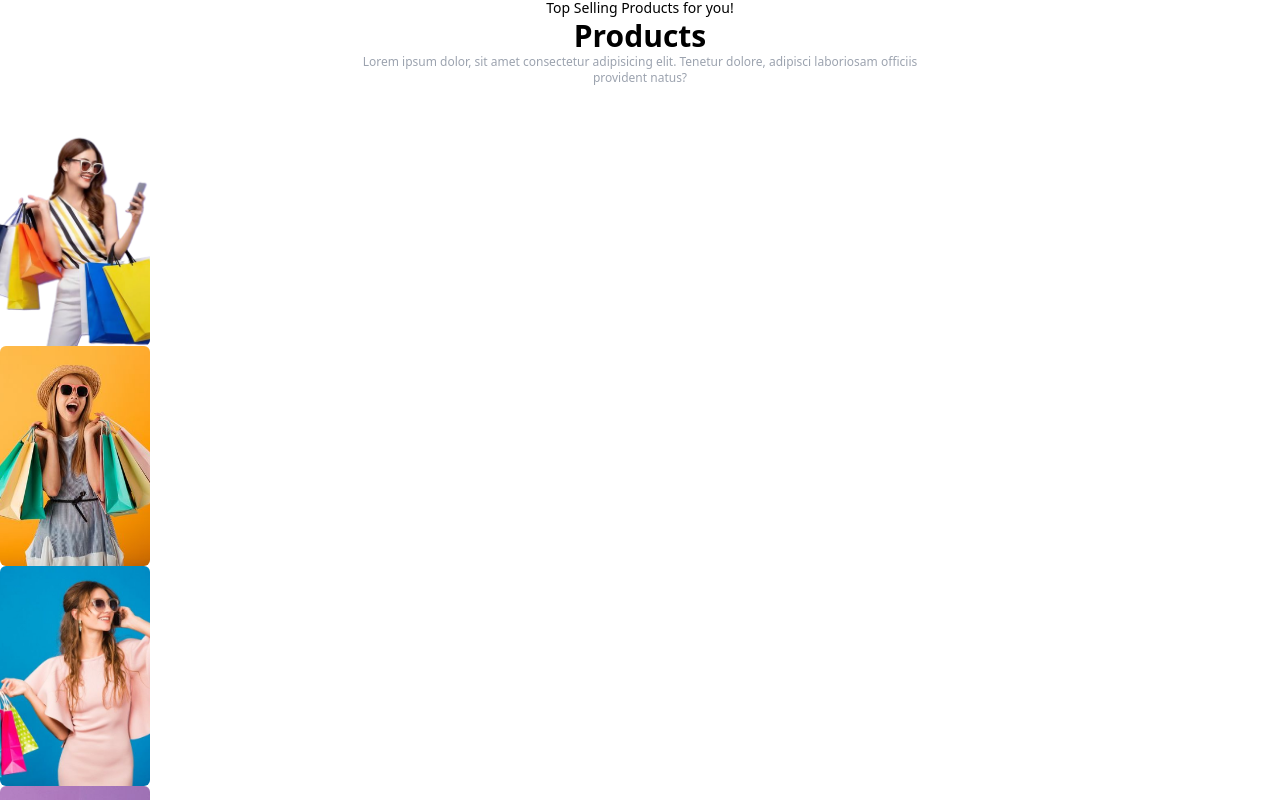
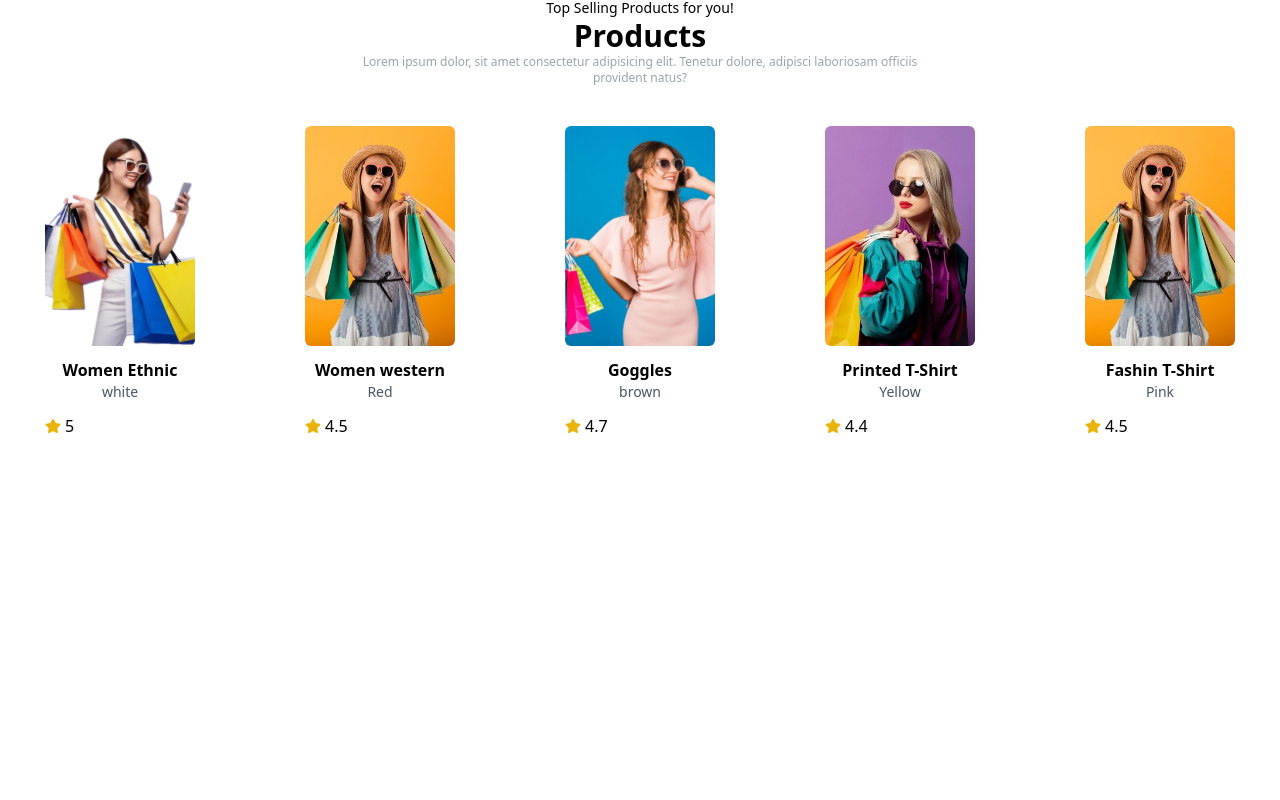
Before and after one commit to Mohammad-Hossaini/Ecommerce, a React (Vite) app: page / in a window 1280 px wide. Shown: the part 800-1600 px from the top of the page. After the commit the page ends 1286 px from the top, so only its background shows below. Built offline with nearby package versions, Linux system fonts and the light colour scheme.

Commit message:
Implemented the AOS animation to the contents

```diff
--- a/package.json
+++ b/package.json
@@ -10,6 +10,7 @@
     "preview": "vite preview"
   },
   "dependencies": {
+    "aos": "^2.3.4",
     "react": "^19.2.0",
     "react-dom": "^19.2.0",
     "react-icons": "^5.5.0",
--- a/src/App.jsx
+++ b/src/App.jsx
@@ -1,8 +1,20 @@
+import AOS from "aos"; // <-- default import
+import "aos/dist/aos.css";
+import React from "react";
 import Hero from "./components/hero/Hero";
 import Navbar from "./components/navbar/Navbar";
 import Products from "./components/products/Products";
 import "./index.css";
 export default function App() {
+  React.useEffect(() => {
+    AOS.init({
+      offset: 100,
+      duration: 800,
+      easing: "ease-in-out",
+      delay: 100,
+    });
+    AOS.refresh();
+  });
   return (
     <div>
       <Navbar />
--- a/src/components/products/Products.jsx
+++ b/src/components/products/Products.jsx
@@ -1,3 +1,5 @@
+import { FaStar } from "react-icons/fa";
+
 const ProductsData = [
   {
     id: 1,
@@ -48,24 +50,35 @@
         {/* Header Section */}
         <div className="text-center mb-10 max-w-[600px] mx-auto">
           <p className="text-sm text-primay">Top Selling Products for you!</p>
-          <h1 className="text-3xl font-bold">Products</h1>
-          <p className="text-xs text-gray-400">
+          <h1 data-aos= "fade-up" className="text-3xl font-bold">Products</h1>
+          <p data-aos= "fade-up" className="text-xs text-gray-400">
             Lorem ipsum dolor, sit amet consectetur adipisicing elit. Tenetur
             dolore, adipisci laboriosam officiis provident natus?
           </p>
         </div>
         {/* Body section */}
         <div>
-          <div className="">
+          <div className="grid grid-cols-1 sm:grid-cols-3 md:grid-cols-4 lg:grid-cols-5 gap-5 place-items-center">
             {/* card section */}
             {ProductsData.map((data) => {
               return (
-                <div key={data.id}>
+                <div
+                data-aos= "fade-up"
+                data-aos-delay={data.aosDelay}
+                 key={data.id} className="space-y-3">
                   <img
                     src={data.img}
                     alt=""
                     className="h-[220px] w-[150px] object-cover rounded-md"
                   />
+                  <div>
+                    <h3 className="font-semibold">{data.title}</h3>
+                    <p className="text-sm text-gray-600">{data.color}</p>
+                  </div>
+                  <div className="flex items-center gap-1">
+                    <FaStar className="text-yellow-500" />
+                    <span>{data.rating}</span>
+                  </div>
                 </div>
               );
             })}
```
Also changed, not shown: 1 other file (tests, documents, lock files or other folders).
